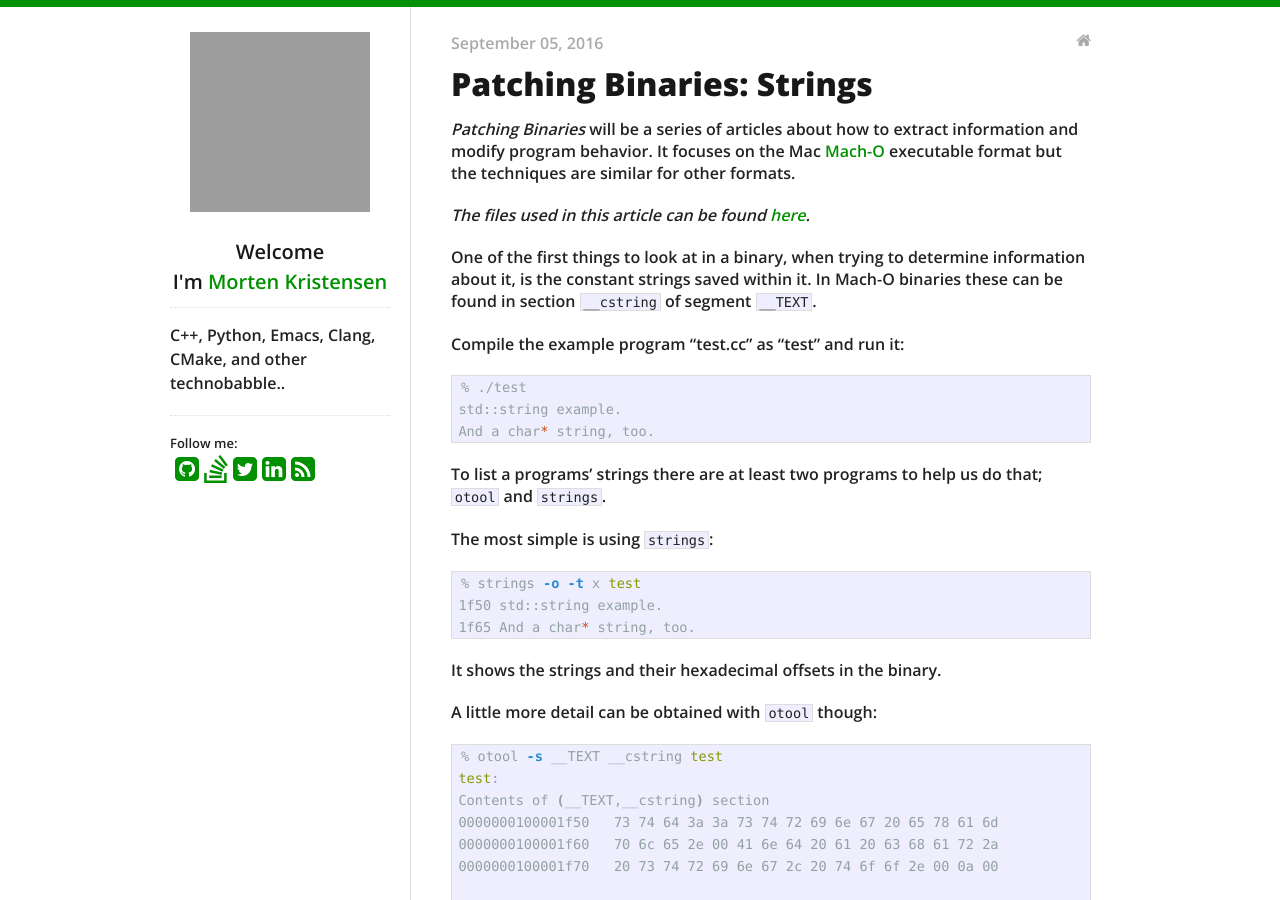
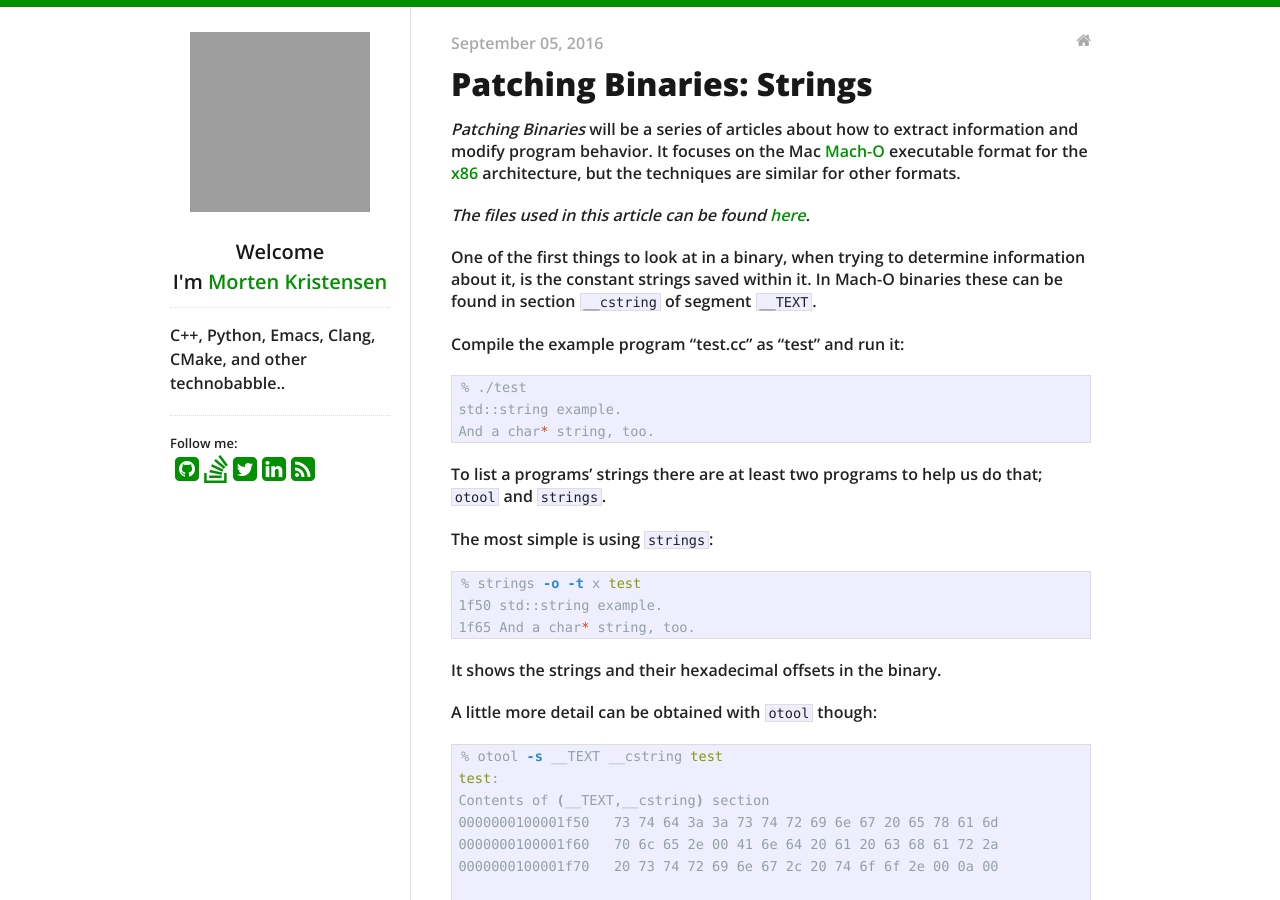
Before and after one commit to netromdk/netromdk.github.io, a Jekyll site: the page built from _posts/2016-09-05-patching-binaries-strings.md, in a window 1280 px wide and 900 px high. Built offline with Jekyll 4.4.1, drawn with Linux system fonts in a browser that asks for light colours; nearby versions of some CDN libraries; grey boxes are pictures that could not be loaded.

Commit message:
Added x86 info to post.

````diff
--- a/_posts/2016-09-05-patching-binaries-strings.md
+++ b/_posts/2016-09-05-patching-binaries-strings.md
@@ -2,10 +2,10 @@
 layout: post
 title:  "Patching Binaries: Strings"
 date:   2016-09-05 22:31:40 +0200
-tags:   patching c++ python lldb disassembling
+tags:   patching x86 c++ python lldb disassembling
 ---
 
-_Patching Binaries_ will be a series of articles about how to extract information and modify program behavior. It focuses on the Mac [Mach-O][mach-o] executable format but the techniques are similar for other formats.
+_Patching Binaries_ will be a series of articles about how to extract information and modify program behavior. It focuses on the Mac [Mach-O][mach-o] executable format for the [x86][x86] architecture, but the techniques are similar for other formats.
 
 _The files used in this article can be found [here](https://github.com/netromdk/patching/tree/master/strings)._
 
@@ -251,5 +251,6 @@ password`___lldb_unnamed_symbol1$$password:
     0x10000074a <+250>: leaq   -0x88(%rbp), %rcx
 ```
 
+[x86]: https://en.wikipedia.org/wiki/X86
 [mach-o]: https://en.wikipedia.org/wiki/Mach-O
 [lldb]: http://lldb.llvm.org
````
